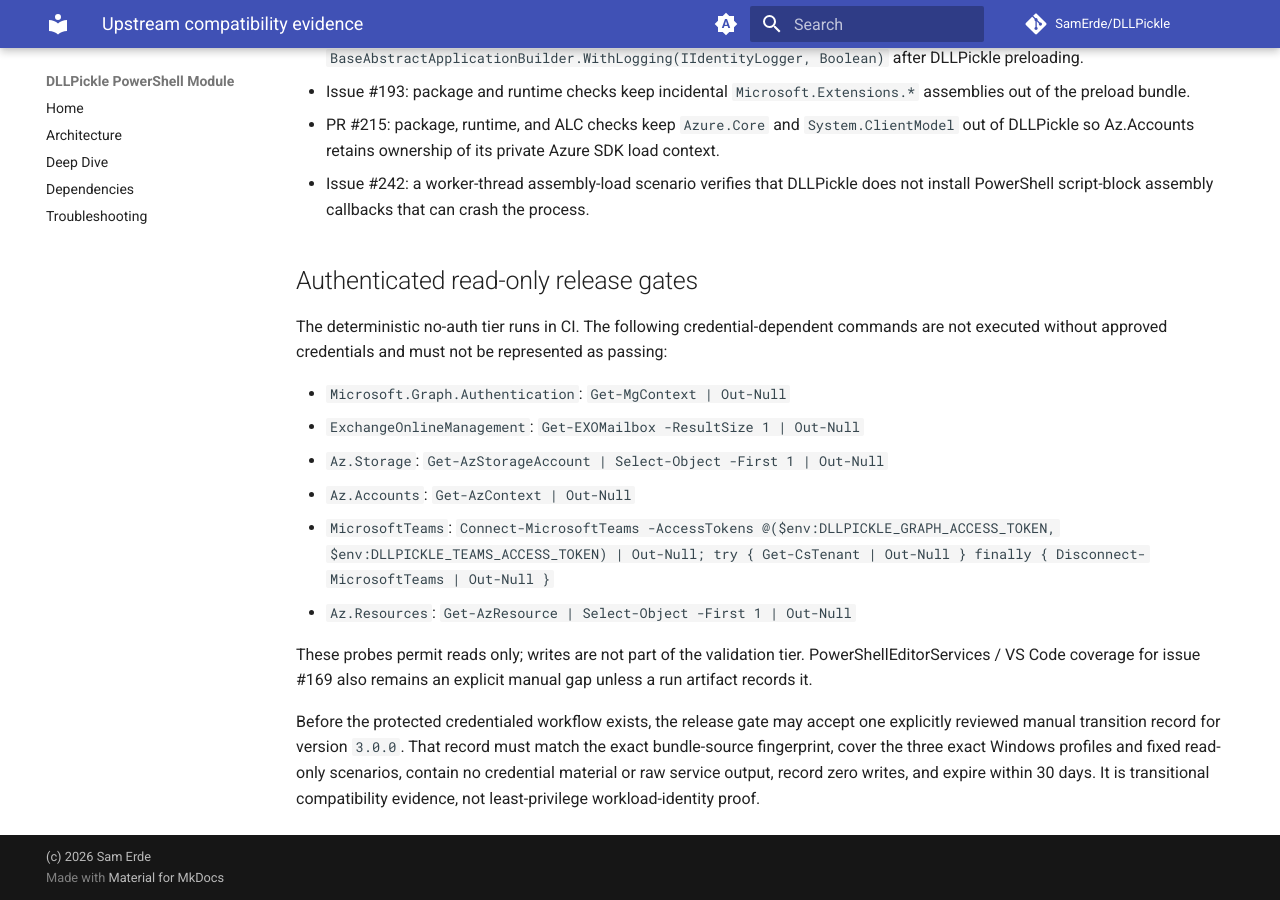
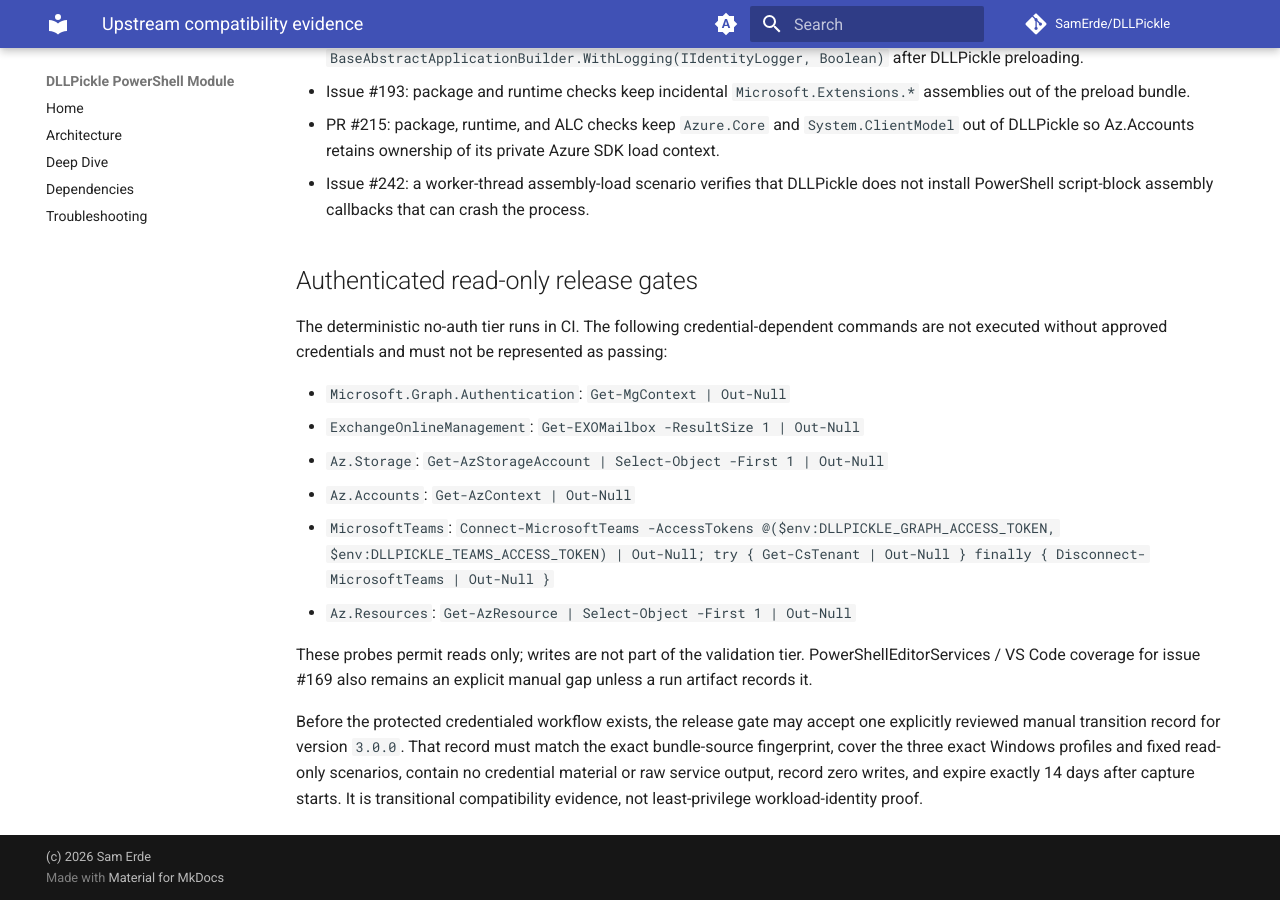
Before and after one commit to SamErde/DLLPickle, an MkDocs documentation site: the page built from docs/generated/Compatibility-Evidence.md, in a window 1280 px wide and 900 px high, scrolled down 25340 px. Built offline with MkDocs 1.6.1 and Material for MkDocs 9.7.7, drawn with Linux system fonts in a browser that asks for light colours; comment, search, counter and statistics services are not loaded.

Commit message:
fix: align authenticated evidence expiry

```diff
--- a/docs/generated/Compatibility-Evidence.md
+++ b/docs/generated/Compatibility-Evidence.md
@@ -85,4 +85,4 @@ The deterministic no-auth tier runs in CI. The following credential-dependent co
 
 These probes permit reads only; writes are not part of the validation tier. PowerShellEditorServices / VS Code coverage for issue #169 also remains an explicit manual gap unless a run artifact records it.
 
-Before the protected credentialed workflow exists, the release gate may accept one explicitly reviewed manual transition record for version `3.0.0`. That record must match the exact bundle-source fingerprint, cover the three exact Windows profiles and fixed read-only scenarios, contain no credential material or raw service output, record zero writes, and expire within 30 days. It is transitional compatibility evidence, not least-privilege workload-identity proof.
+Before the protected credentialed workflow exists, the release gate may accept one explicitly reviewed manual transition record for version `3.0.0`. That record must match the exact bundle-source fingerprint, cover the three exact Windows profiles and fixed read-only scenarios, contain no credential material or raw service output, record zero writes, and expire exactly 14 days after capture starts. It is transitional compatibility evidence, not least-privilege workload-identity proof.
```
Also changed, not shown: 1 other file.
